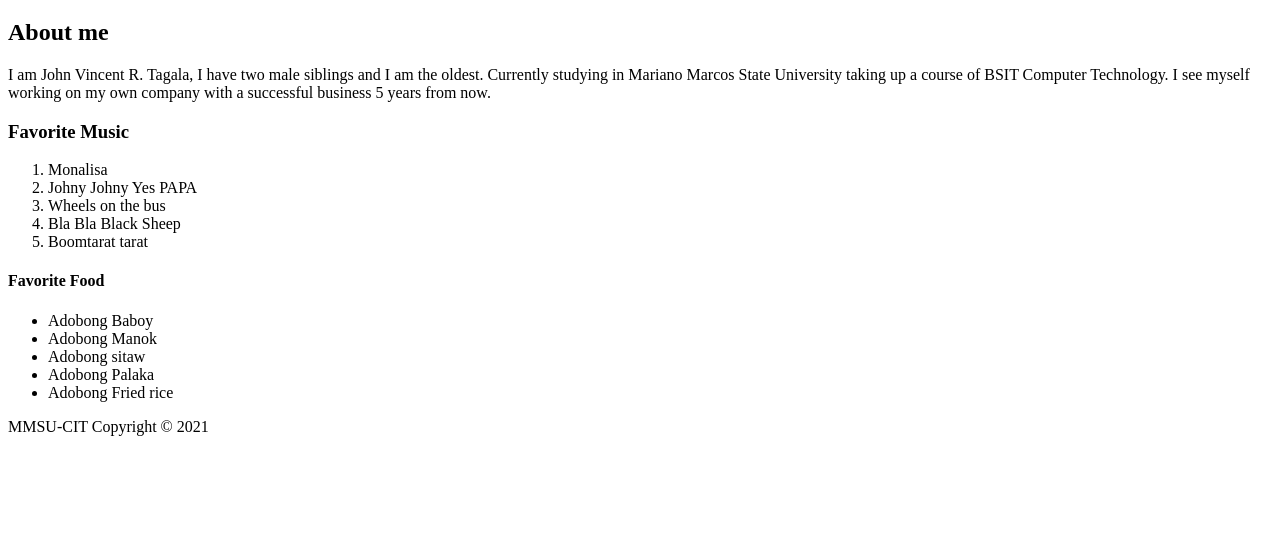
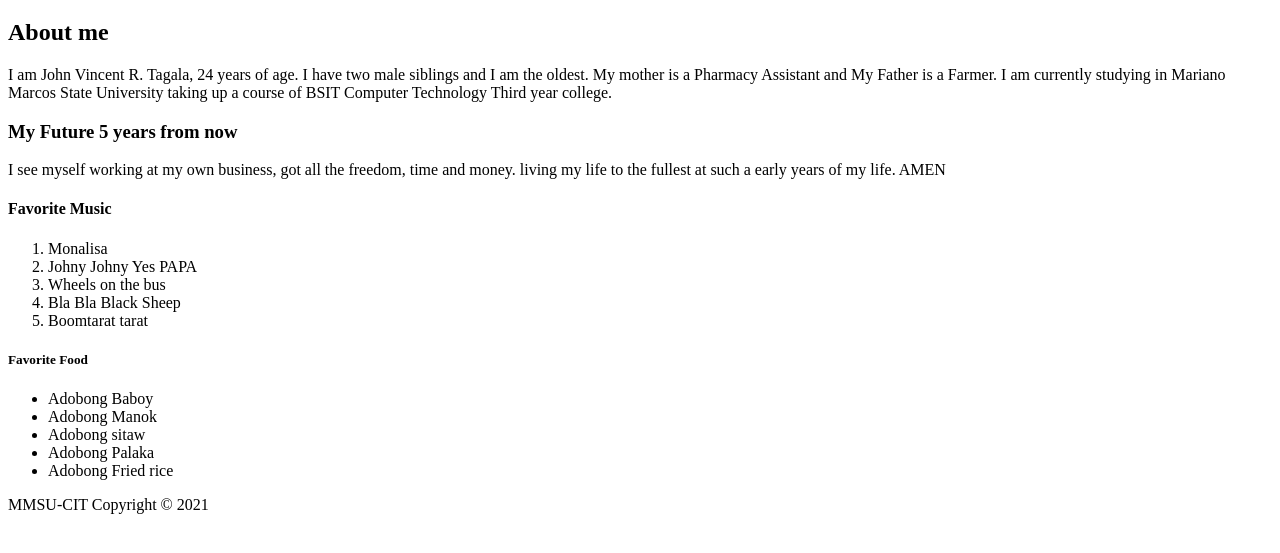
Before and after one commit to jvince0420/Activity-2, a plain HTML site: page index.html in a window 1280 px wide. Shown: the part 61-614 px from the top of the page. Drawn offline with Linux system fonts and the light colour scheme.

Commit message:
Activity-2

```diff
--- a/index.html
+++ b/index.html
@@ -8,8 +8,11 @@
 <body>
     <h1>John Vincent R. Tagala</h1>
     <h2>About me</h2>
-    <p>I am John Vincent R. Tagala, I have two male siblings and I am the oldest. Currently studying in Mariano Marcos State University taking up a course of BSIT Computer Technology. I see myself working on my own company with a successful business 5 years from now.</p>
-    <h3>Favorite Music</h3>
+    <p>I am John Vincent R. Tagala, 24 years of age. I have two male siblings and I am the oldest. My mother is a Pharmacy Assistant and My Father is a Farmer.
+        I am currently studying in Mariano Marcos State University taking up a course of BSIT Computer Technology Third year college. </p>
+    <h3>My Future 5 years from now</h3>
+    <p>I see myself working at my own business, got all the freedom, time and money. living my life to the fullest at such a early years of my life. AMEN</p>
+    <h4>Favorite Music</h4>
     <ol type="1">
         <li>Monalisa</li>
         <li>Johny Johny Yes PAPA</li>
@@ -17,7 +20,7 @@
         <li>Bla Bla Black Sheep</li>
         <li>Boomtarat tarat</li>
     </ol>
-    <h4>Favorite Food</h4>
+    <h5>Favorite Food</h5>
     <ul type="disc">
         <li>Adobong Baboy</li>
         <li>Adobong Manok</li>
```
